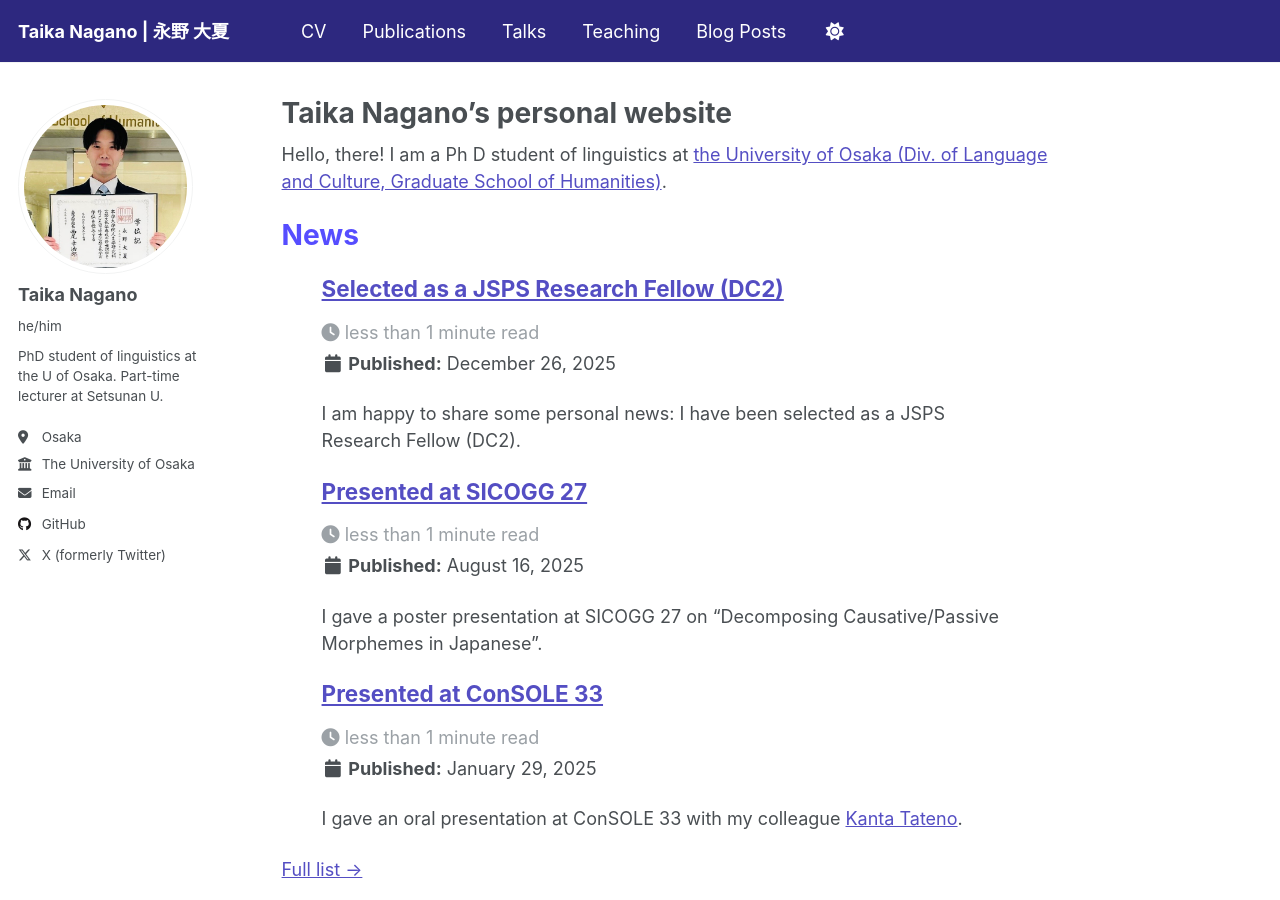
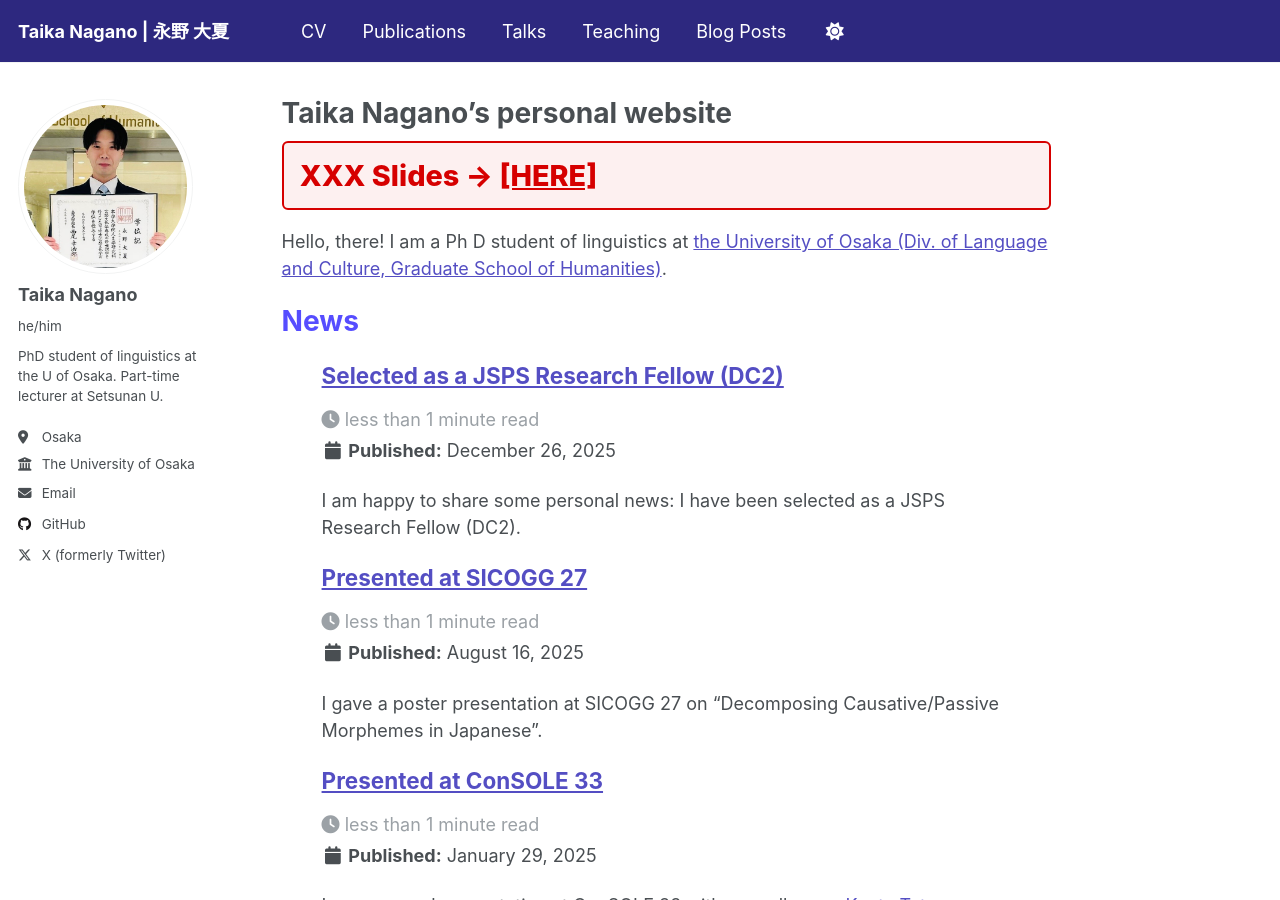
Before and after one commit to TaikaNagano/taikanagano.github.io, a Jekyll site: the page built from _pages/about.md, in a window 1280 px wide and 900 px high. Built offline with Jekyll 4.4.1, drawn with Linux system fonts in a browser that asks for light colours.

Commit message:
Update about.md

```diff
--- a/_pages/about.md
+++ b/_pages/about.md
@@ -6,6 +6,11 @@ redirect_from:
   - /about/
   - /about.html
 ---
+
+
+<div class="handout-banner">
+  XXX Slides → <a href="#" target="_blank" rel="noopener">[HERE]</a>
+</div>
 
 Hello, there! I am a Ph D student of linguistics at [the University of Osaka (Div. of Language and Culture, Graduate School of Humanities)](https://lc.hmt.osaka-u.ac.jp/english/home.html).
 
```
